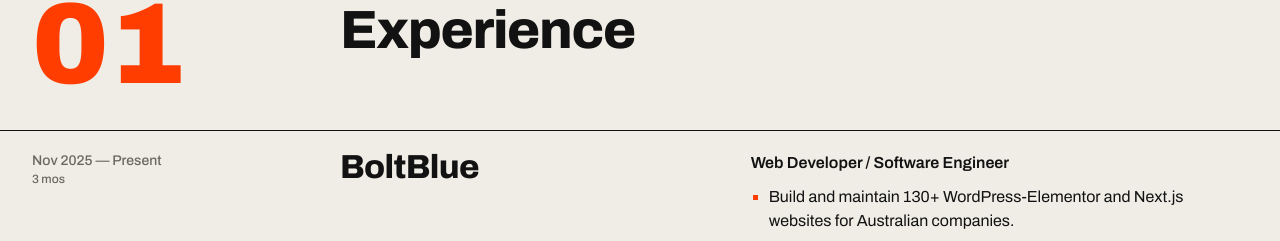
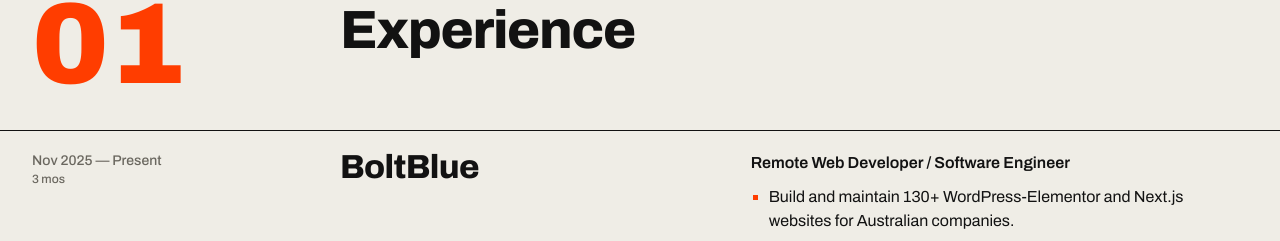
Before and after one commit to wahyusttrn/wahyusattriana-webportfolio, a Next.js app: page / in a window 1280 px wide. Shown: the part 875-1116 px from the top of the page. Built offline with nearby package versions, Linux system fonts and the light colour scheme.

Commit message:
we're still the kids we used to be

```diff
--- a/data/profile.js
+++ b/data/profile.js
@@ -25,7 +25,7 @@
 export const experiences = [
   {
     name: 'BoltBlue',
-    role: 'Web Developer / Software Engineer',
+    role: 'Remote Web Developer / Software Engineer',
     description: [
       'Build and maintain 130+ WordPress-Elementor and Next.js websites for Australian companies.',
       'Develop AI-integrated internal tools such as an Auto Image Sorter and Claude workflow skills that integrate Claude with WordPress through SSH connections.',
```
